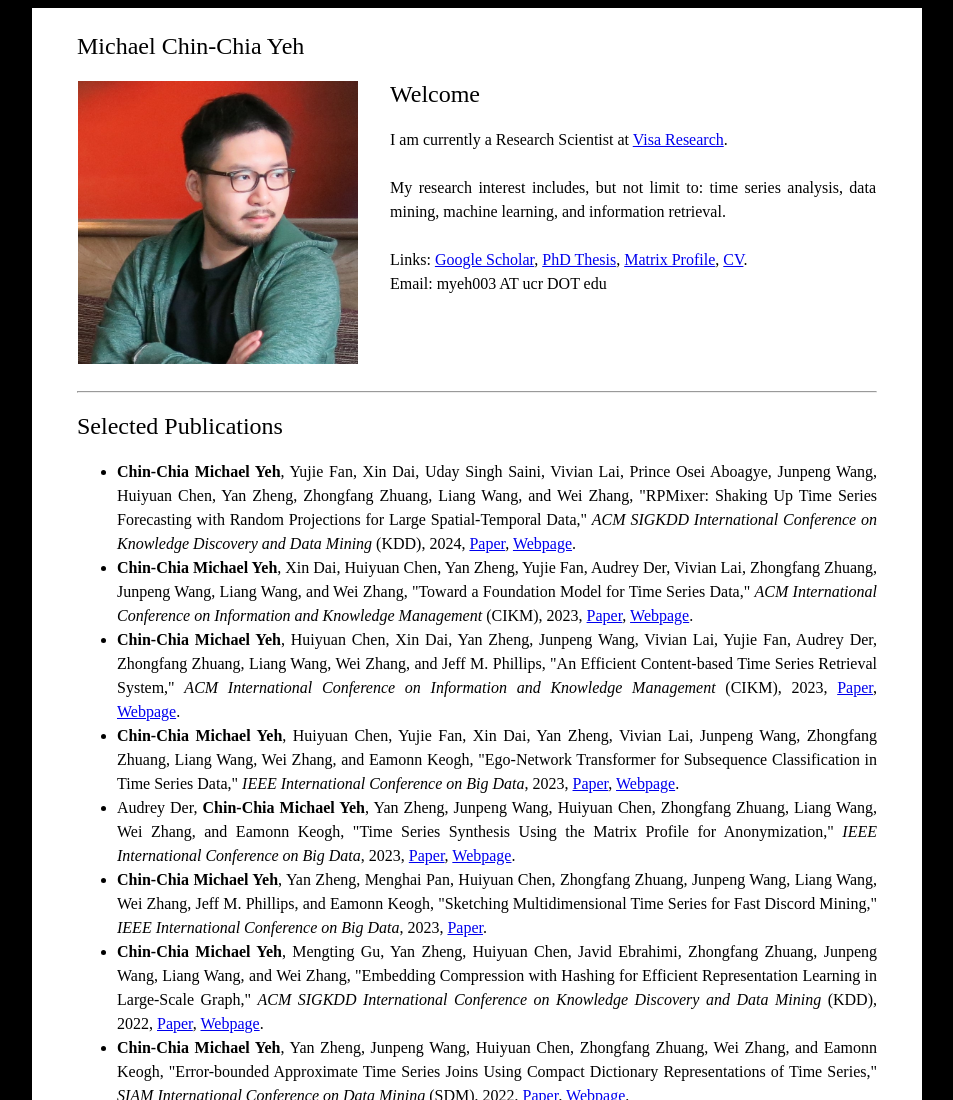
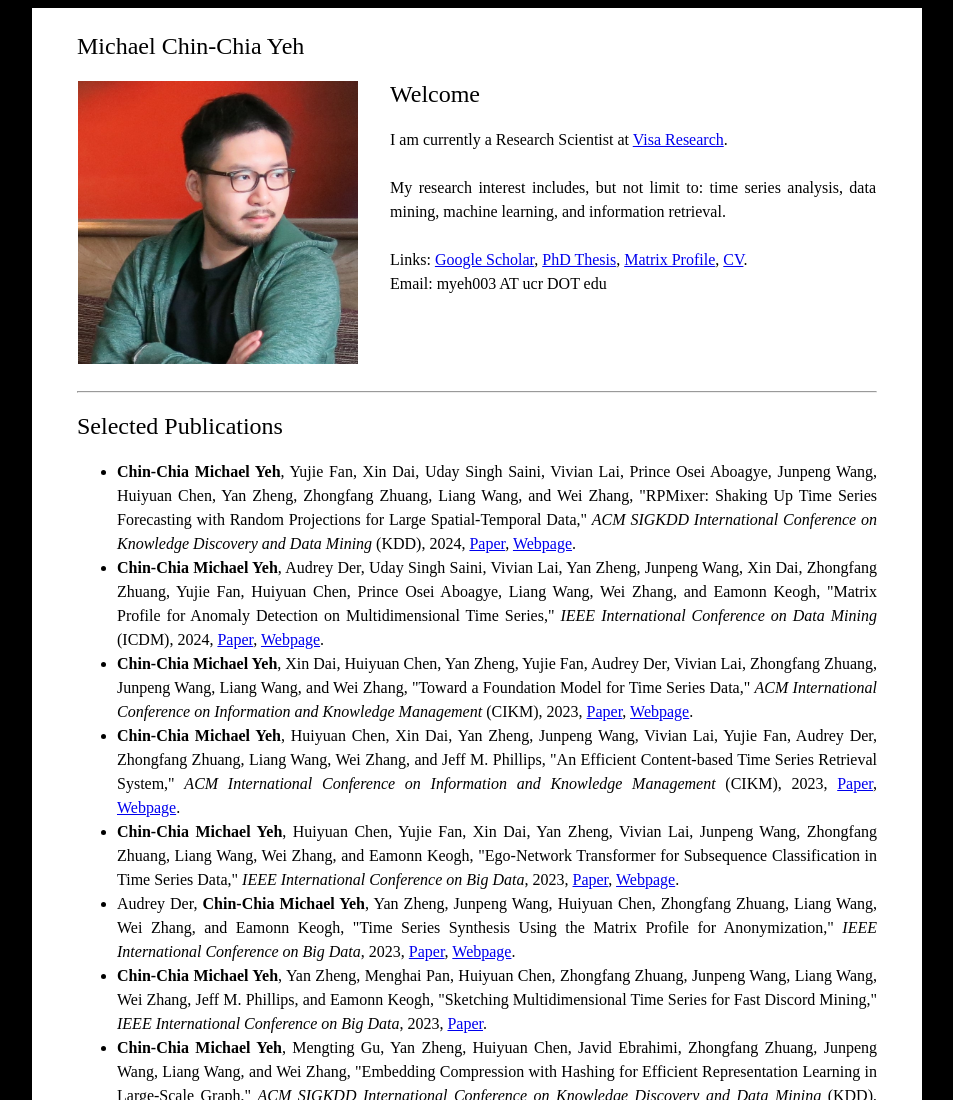
Before and after one commit to mcyeh/mcyeh.github.io, a plain HTML site: page index.html in a window 1280 px wide. Shown: the top 1100 px of the page, without its empty margins (163-1116 px from the left). Drawn offline with Linux system fonts and the light colour scheme.

Commit message:
update publication

```diff
--- a/index.html
+++ b/index.html
@@ -91,6 +91,12 @@
                 <i>ACM SIGKDD International Conference on Knowledge Discovery and Data Mining</i> (KDD),
                 2024, <a href="https://arxiv.org/abs/2402.10487" target="_newtab">Paper</a>,
                 <a href="https://sites.google.com/view/rpmixer" target="_newtab">Webpage</a>.
+            <li> <b>Chin-Chia Michael Yeh</b>, Audrey Der, Uday Singh Saini, Vivian Lai, Yan Zheng, Junpeng Wang, Xin Dai,
+                Zhongfang Zhuang, Yujie Fan, Huiyuan Chen, Prince Osei Aboagye, Liang Wang, Wei Zhang, and Eamonn Keogh,
+                "Matrix Profile for Anomaly Detection on Multidimensional Time Series,"
+                <i>IEEE International Conference on Data Mining</i> (ICDM),
+                2024, <a href="https://arxiv.org/abs/2409.09298" target="_newtab">Paper</a>,
+                <a href="https://sites.google.com/view/mp4ad" target="_newtab">Webpage</a>.
             <li> <b>Chin-Chia Michael Yeh</b>, Xin Dai, Huiyuan Chen, Yan Zheng, Yujie Fan, Audrey Der, Vivian Lai,
                 Zhongfang Zhuang, Junpeng Wang, Liang Wang, and Wei Zhang,
                 "Toward a Foundation Model for Time Series Data,"
```
Also changed, not shown: 1 other file.
